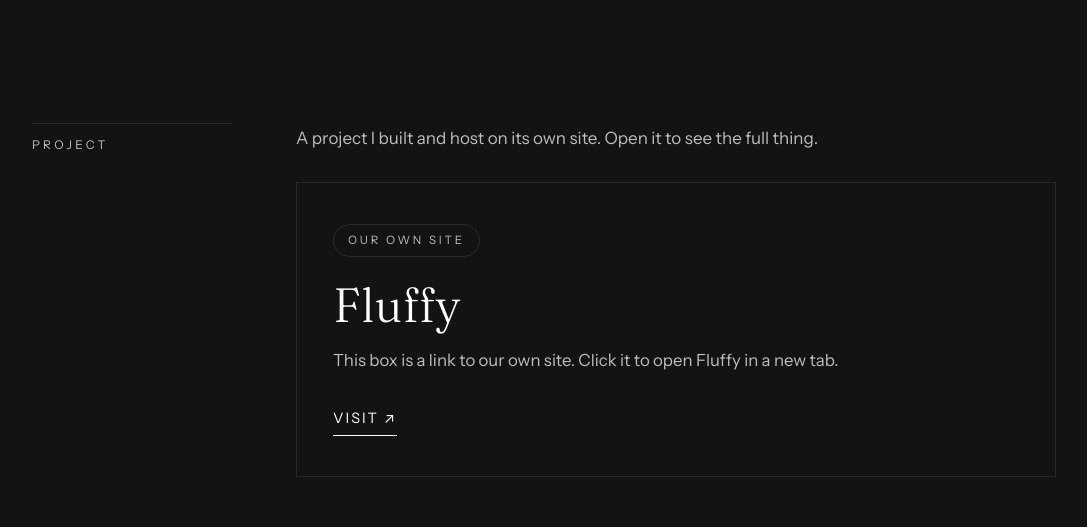
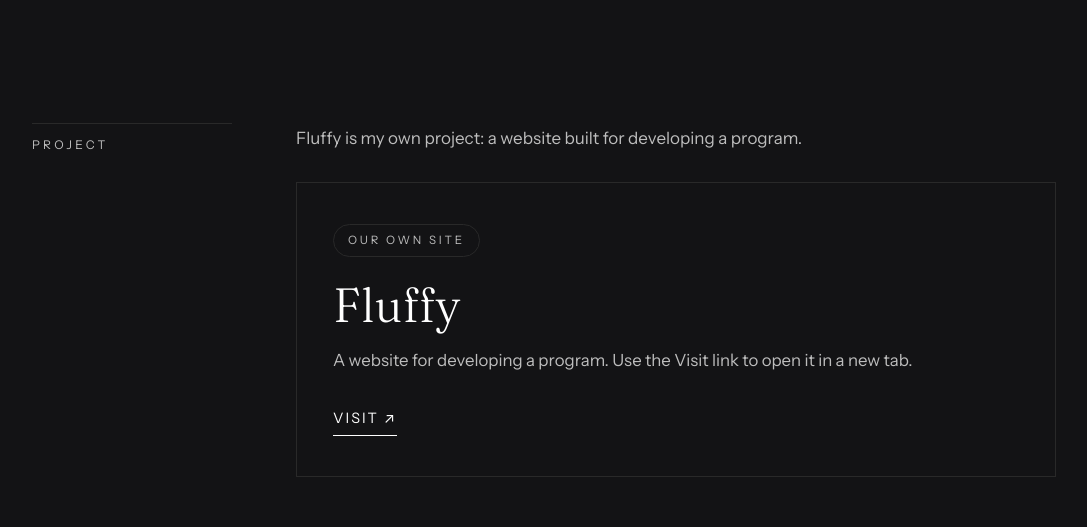
Before and after one commit to official-ev18/EV18-MH, a plain HTML site: page index.html in a window 1280 px wide. Shown: the part 2860-3387 px from the top of the page, without its empty margins (96-1183 px from the left). Drawn offline with Linux system fonts and the light colour scheme.

Commit message:
Update index.html

```diff
--- a/index.html
+++ b/index.html
@@ -149,8 +149,14 @@
   .fb-tag { display: inline-block; font-size: .72rem; letter-spacing: .24em; text-transform: uppercase; color: var(--muted); border: 1px solid var(--line); border-radius: 999px; padding: 5px 14px; margin-bottom: 22px; }
   .fluffy-box h3 { font-family: "Fraunces", Georgia, serif; font-weight: 300; font-size: clamp(2rem, 5vw, 3rem); line-height: 1.1; margin: 0 0 14px; }
   .fluffy-box p { margin: 0 0 26px; color: var(--muted); font-size: 1.05rem; max-width: 52ch; }
-  .fb-go { display: inline-block; font-size: .9rem; letter-spacing: .14em; text-transform: uppercase; border-bottom: 1px solid var(--text); padding-bottom: 4px; transition: letter-spacing .4s ease; }
+  .fb-go { text-decoration: none; display: inline-block; font-size: .9rem; letter-spacing: .14em; text-transform: uppercase; border-bottom: 1px solid var(--text); padding-bottom: 4px; transition: letter-spacing .4s ease; }
   .fluffy-box:hover .fb-go { letter-spacing: .22em; }
+
+  /* Cursor light on project box */
+  .fluffy-box { position: relative; overflow: hidden; }
+  .fluffy-box::before { content: ""; position: absolute; inset: 0; pointer-events: none; opacity: 0; transition: opacity .5s ease; background: radial-gradient(320px circle at var(--mx, 50%) var(--my, 50%), rgba(242,242,242,.12), transparent 70%); }
+  .fluffy-box:hover::before { opacity: 1; }
+  .fluffy-box > * { position: relative; }
 
   footer { border-top: 1px solid var(--line); padding: 40px 0 56px; color: var(--muted); font-size: .88rem; }
 
@@ -266,13 +272,13 @@
       <div class="wrap row">
         <p class="label reveal">Project</p>
         <div class="reveal">
-          <p class="body" style="color:var(--muted);margin:0 0 28px;max-width:60ch;">A project I built and host on its own site. Open it to see the full thing.</p>
-          <a class="fluffy-box" href="https://official-ev18.github.io/fluffy-original-/" target="_blank" rel="noopener">
+          <p class="body" style="color:var(--muted);margin:0 0 28px;max-width:60ch;">Fluffy is my own project: a website built for developing a program.</p>
+          <div class="fluffy-box">
             <span class="fb-tag">Our own site</span>
             <h3>Fluffy</h3>
-            <p>This box is a link to our own site. Click it to open Fluffy in a new tab.</p>
-            <span class="fb-go">Visit ↗</span>
-          </a>
+            <p>A website for developing a program. Use the Visit link to open it in a new tab.</p>
+            <a class="fb-go" href="https://official-ev18.github.io/fluffy-original-/" target="_blank" rel="noopener">Visit ↗</a>
+          </div>
         </div>
       </div>
     </section>
@@ -336,6 +342,13 @@
       }
     });
   });
+  document.querySelectorAll('.fluffy-box').forEach(function (box) {
+    box.addEventListener('pointermove', function (e) {
+      var r = box.getBoundingClientRect();
+      box.style.setProperty('--mx', (e.clientX - r.left) + 'px');
+      box.style.setProperty('--my', (e.clientY - r.top) + 'px');
+    });
+  });
 })();
 </script>
 </body>
```
